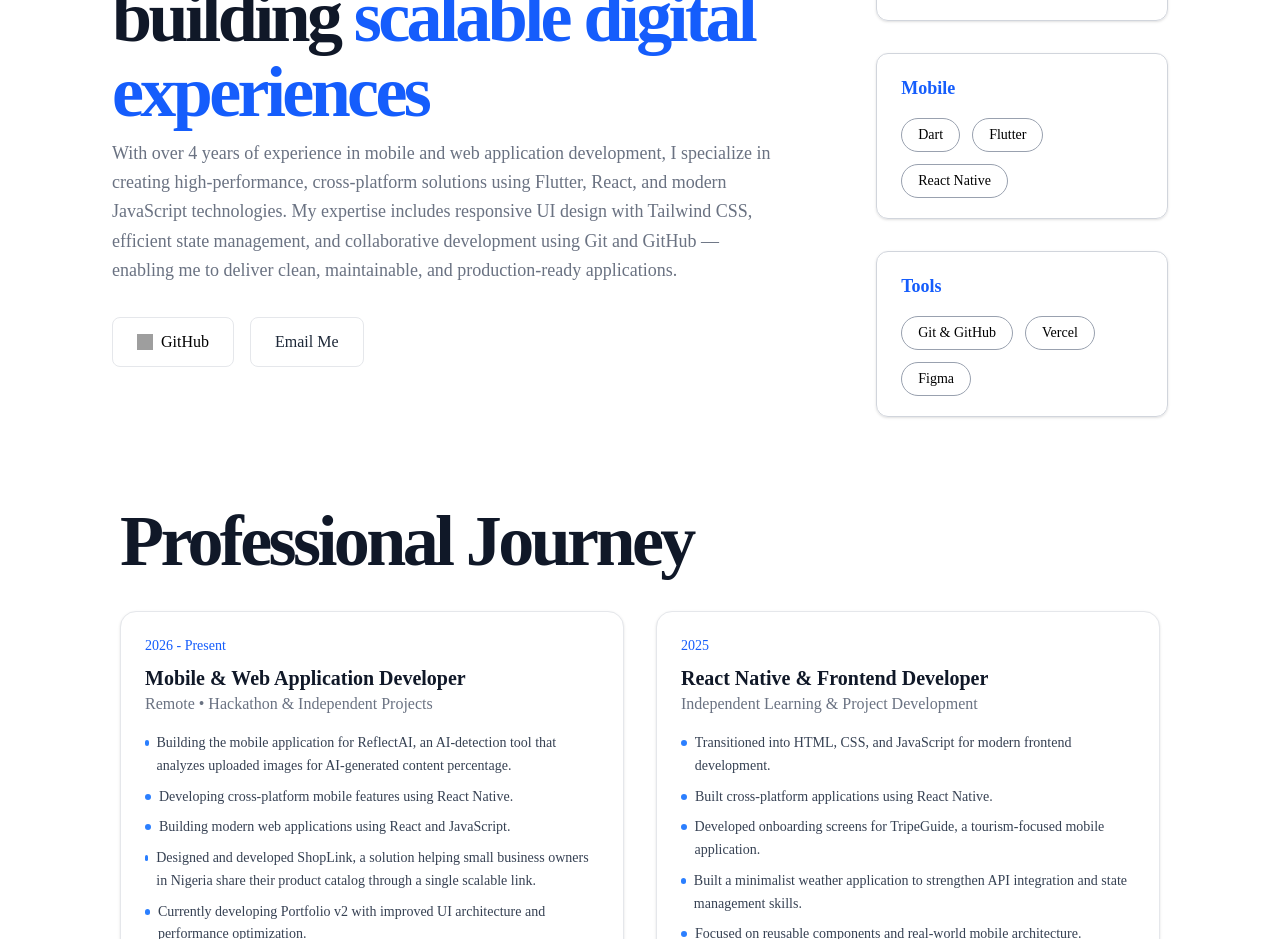
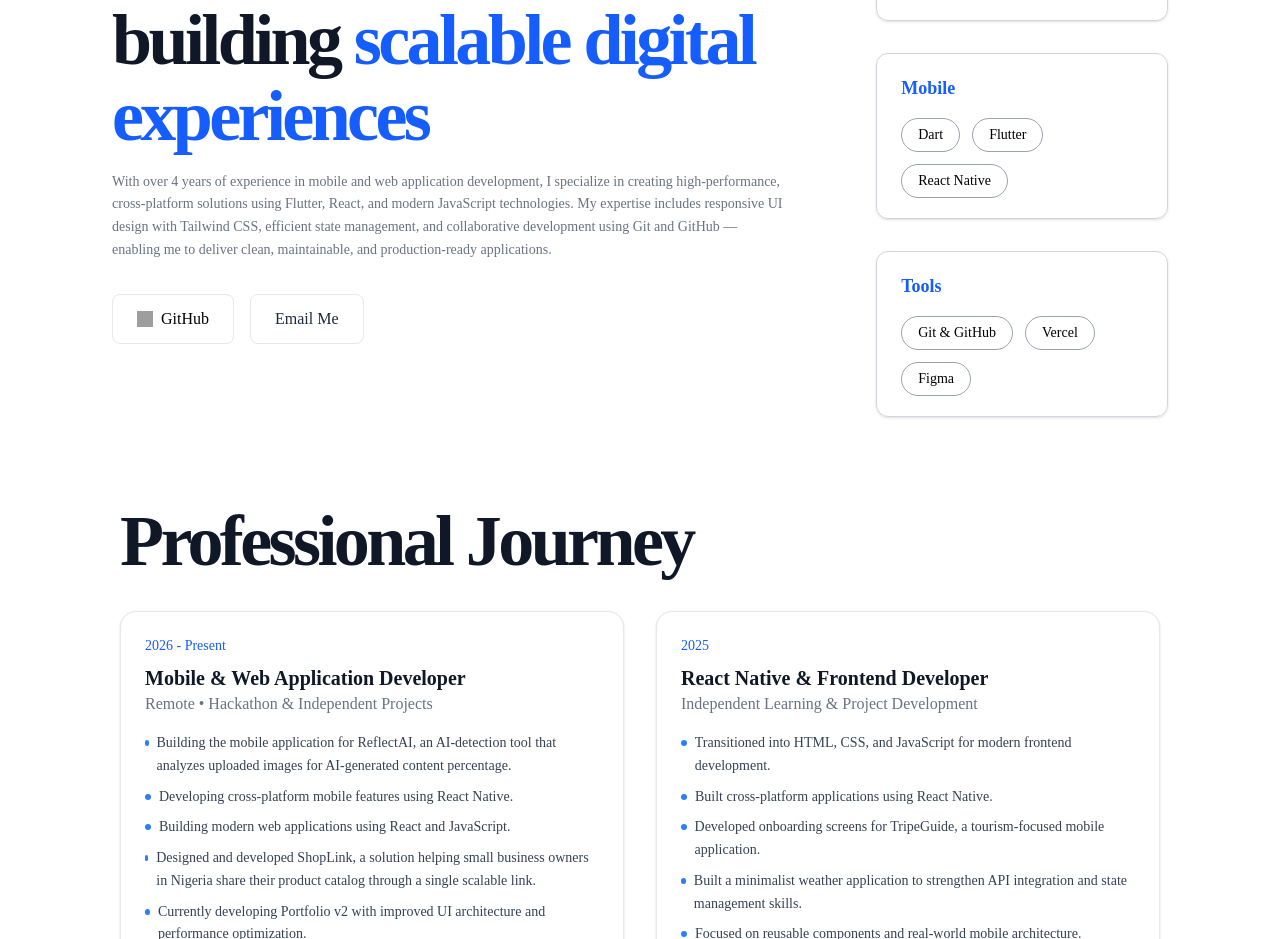
Before and after one commit to Sams-archive/portfoliov, a React (Vite) app: page / in a window 1280 px wide. Shown: the part 1080-2019 px from the top of the page. Built offline with nearby package versions, Linux system fonts and the light colour scheme; grey boxes are pictures that could not be loaded; a web font is replaced by a local one.

Commit message:
Okay this is my last commit for the day

```diff
--- a/src/pages/About.jsx
+++ b/src/pages/About.jsx
@@ -18,7 +18,7 @@ export default function About() {
   return (
     <section
       id="about"
-      className="flex items-center justify-center px-4 md:mx-4 md:-pt-8 "
+      className="flex items-center justify-center px-4 md:mx-4 md:pt-0 "
     >
       <div className="flex flex-col px-2 md:mx-18 md:h-screen md:flex-row items-center gap-8 md:gap-16 mb-12">
         <div className="item-left">
@@ -26,7 +26,7 @@ export default function About() {
             Passionate about building
             <span className="text-blue-600"> scalable digital experiences</span>
           </p>
-          <p className=" text-gray-500 text-left text-lg leading-relaxed mb-8 max-w-2xl">
+          <p className=" text-gray-500 text-left text-sm leading-relaxed mt-4 mb-8 max-w-2xl">
             With over 4 years of experience in mobile and web application
             development, I specialize in creating high-performance,
             cross-platform solutions using Flutter, React, and modern JavaScript
```
